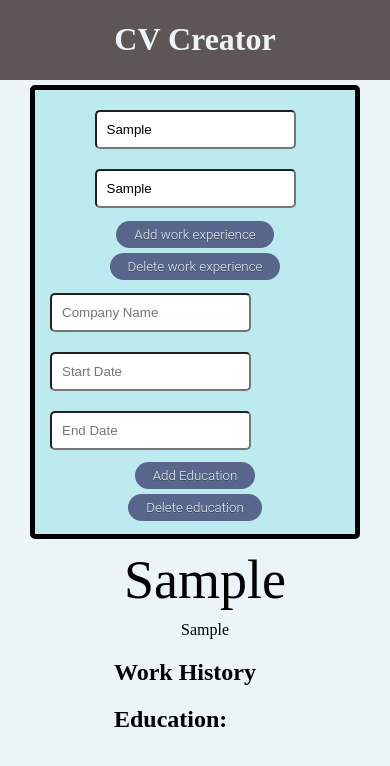
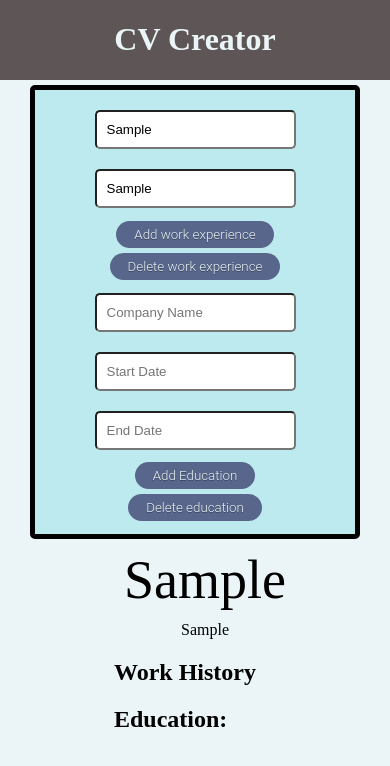
Before and after one commit to 9James9/CVMaker, a React (Create React App) app: page / in a window 390 px wide. Both pictures are taken after typing "Sample", "Sample" into the empty fields and a click on the button "Add work experience". Shown: the top 766 px of the page. Built offline with nearby package versions, Linux system fonts and the light colour scheme.

Commit message:
workhistoryinput becomes column on mobile

```diff
--- a/src/components/inputs/Work/workhistoryinput.css
+++ b/src/components/inputs/Work/workhistoryinput.css
@@ -0,0 +1,6 @@
+@media (max-width: 1000px) {
+    .workhistoryinput__container {
+        display: flex;
+        flex-direction: column;
+    }
+}
--- a/src/components/inputs/Work/workhistoryinput.js
+++ b/src/components/inputs/Work/workhistoryinput.js
@@ -2,7 +2,7 @@ import React from 'react';
 import './workhistoryinput.css'
 export function JobHistoryInput ({updateJobHistory,updateJobHistoryStart,updateJobHistoryEnd}) {
         return(
-            <div>
+            <div className='workhistoryinput__container'>
             <input type="text" placeholder='Company Name' onChange={(e) => {updateJobHistory(e)}}/>
             <input type="number" placeholder='Start Date' onChange={((e) => {updateJobHistoryStart(e)})}/>
             <input type="number" placeholder="End Date" onChange={((e) => {updateJobHistoryEnd(e)})}/>
```
